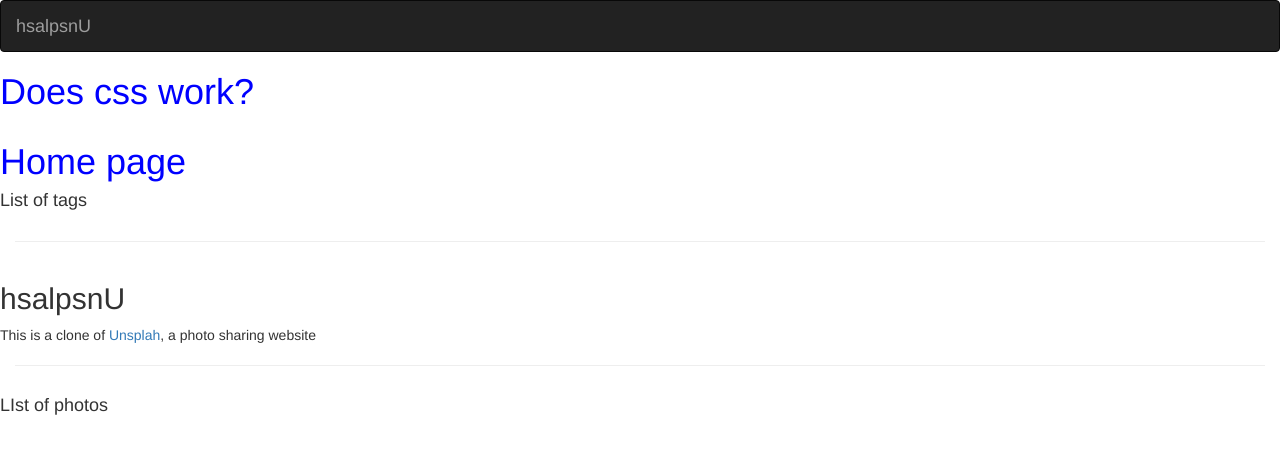
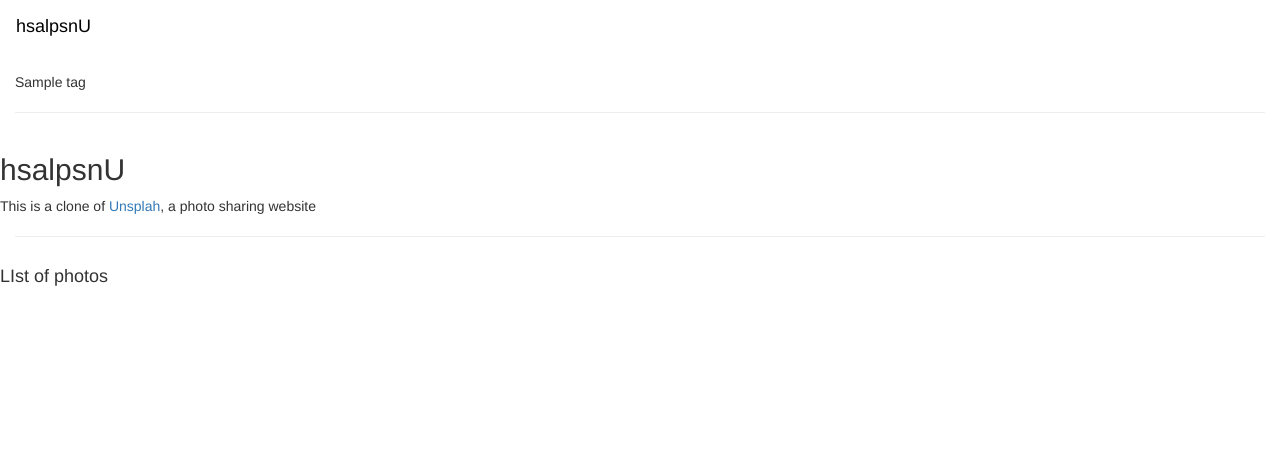
Before and after one commit to carolwanjohi/unsplash-clone, a Django app: page / in a window 1280 px wide. Shown: the top 451 px of the page. Run offline with Django 3.2, Linux system fonts and the light colour scheme; tables that the repository leaves empty hold one stand-in row (values such as "Sample post"); some libraries are stand-ins or nearby versions.

Commit message:
Display tags Update index view function to get tags from the database Update index.html to display a specific number of tags Update index.html and navbar.html to have there own stylesheets Change the background color and border color of the navbar Change color of the site name

```diff
--- a/unsplash/clone/static/css/base.css
+++ b/unsplash/clone/static/css/base.css
@@ -1,3 +1 @@
-h1{
-    color: blue;
-}
+/*Style the base template*/
--- /dev/null
+++ b/unsplash/clone/static/css/index.css
@@ -0,0 +1,4 @@
+/*Style the index template*/
+.tagsList li{
+    float: left;
+}
--- /dev/null
+++ b/unsplash/clone/static/css/navbar.css
@@ -0,0 +1,13 @@
+/*Style the navbar template*/
+.navbar{
+    background-color: white;
+    border-color: white;
+}
+
+a.navbar-brand.siteName {
+    color: black;
+}
+
+a.navbar-brand.siteName:hover{
+    color: blue;
+}
--- a/unsplash/clone/templates/all-posts/base.html
+++ b/unsplash/clone/templates/all-posts/base.html
@@ -24,12 +24,12 @@
     <!-- Navbar -->
     {% include 'navbar.html' %}
 
-    <h1>Does css work?</h1>
-
     <!-- Content from child templates -->
 
     {% block content %}
     {% endblock %}
+
+    <!-- Javascript -->
 
     {% block scripts %}
         <script src="https://ajax.googleapis.com/ajax/libs/jquery/3.2.1/jquery.min.js"></script>
--- a/unsplash/clone/templates/all-posts/index.html
+++ b/unsplash/clone/templates/all-posts/index.html
@@ -1,4 +1,13 @@
 {% extends 'all-posts/base.html' %}
+{% load staticfiles%}
+
+<!-- Styles block -->
+{% block styles %}
+
+    {{block.super}}
+    <link rel="stylesheet" href="{% static 'css/base.css'%}">
+
+{% endblock %}
 
 <!-- Content block -->
 {% block content %}
@@ -7,8 +16,19 @@
     <div class="container-fluid">
 
         <div class="row tagRow">
-            <h1>{{message}}</h1>
-            <h4>List of tags</h4>
+
+            <ul class="tagsList list-unstyled">
+
+                {% for tag in tags|slice:":6"  %}
+
+                    <div class="col-xs-2 col-sm-2 col-md-2 col-lg-2">
+
+                        <li>{{tag.name}}</li>
+
+                    </div>
+
+                {% endfor %}
+            </ul>
 
         </div>
 
--- a/unsplash/clone/templates/navbar.html
+++ b/unsplash/clone/templates/navbar.html
@@ -1,8 +1,19 @@
+{% load bootstrap3 %}
+{% load staticfiles%}
+
 <!DOCTYPE html>
 <html lang="en">
 <head>
     <meta charset="UTF-8">
     <meta name="viewport"content="width=device-width, initial-scale=1">
+
+    <!-- Styles block -->
+    {% block styles %}
+
+        {% bootstrap_css %}
+        <link rel="stylesheet" href="{% static 'css/navbar.css'%}">
+
+    {% endblock %}
 </head>
 <body>
 
@@ -12,7 +23,7 @@
 
             <div class="navbar-header">
 
-                <a href="{% url 'index'%}" class="navbar-brand">hsalpsnU</a>
+                <a href="{% url 'index'%}" class="navbar-brand siteName">hsalpsnU</a>
 
             </div>
 
@@ -20,5 +31,12 @@
 
     </nav>
 
+    <!-- Javascript -->
+
+    {% block scripts %}
+        <script src="https://ajax.googleapis.com/ajax/libs/jquery/3.2.1/jquery.min.js"></script>
+        {% bootstrap_javascript %}
+    {% endblock %}
+
 </body>
 </html>
--- a/unsplash/clone/views.py
+++ b/unsplash/clone/views.py
@@ -1,11 +1,12 @@
 from django.shortcuts import render, redirect
 from django.http import Http404
+from .models import tags, ImagePost
 
 # Create your views here.
 def index(request):
     '''
     View function that returns a list of tags and images on the home page
     '''
-    message = "Home page"
+    gotten_tags = tags.get_tags()
     title = 'hsalpsnU Home'
-    return render(request, 'all-posts/index.html', {"message":message, "title":title})
+    return render(request, 'all-posts/index.html', {"title":title, "tags":gotten_tags})
```
